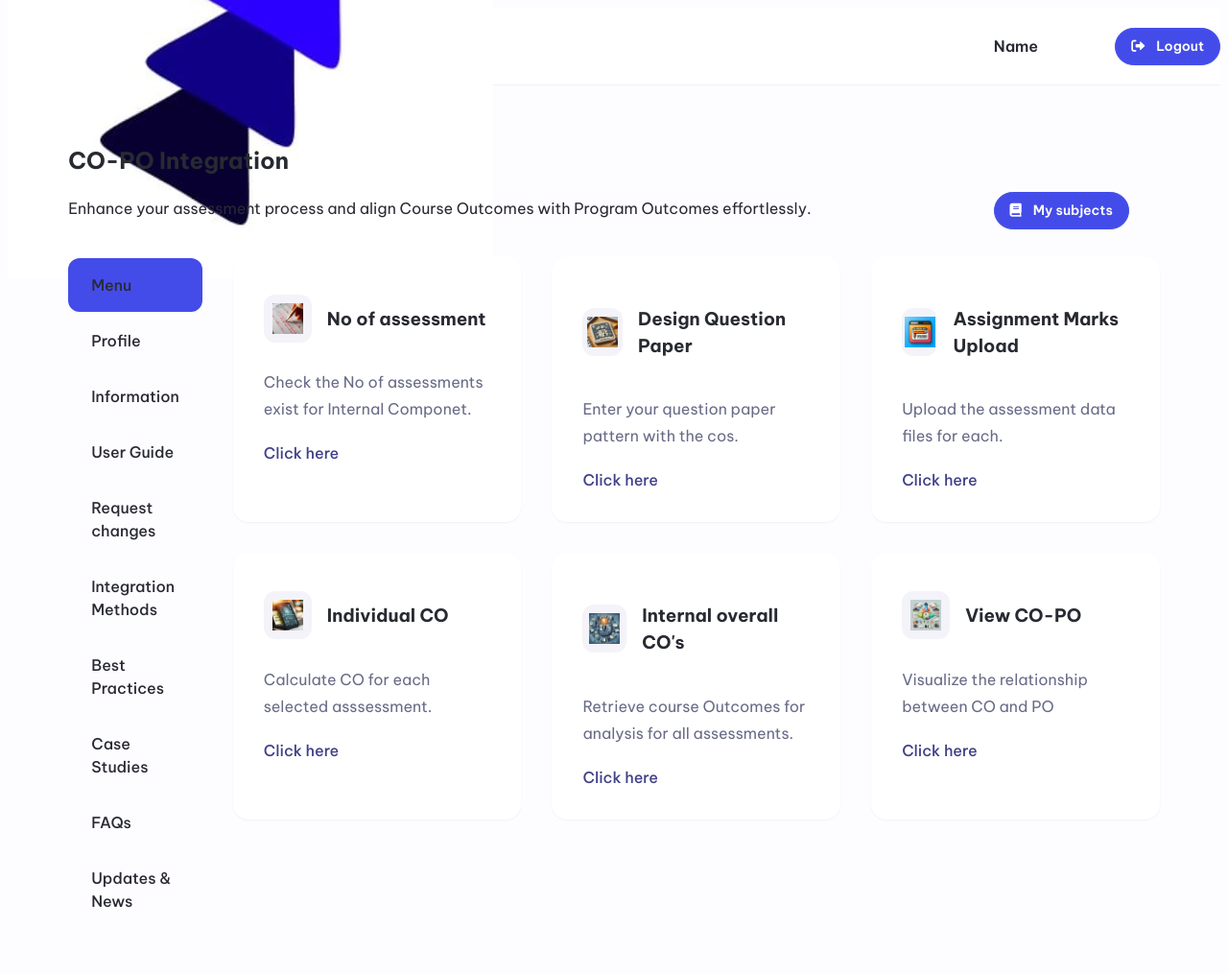
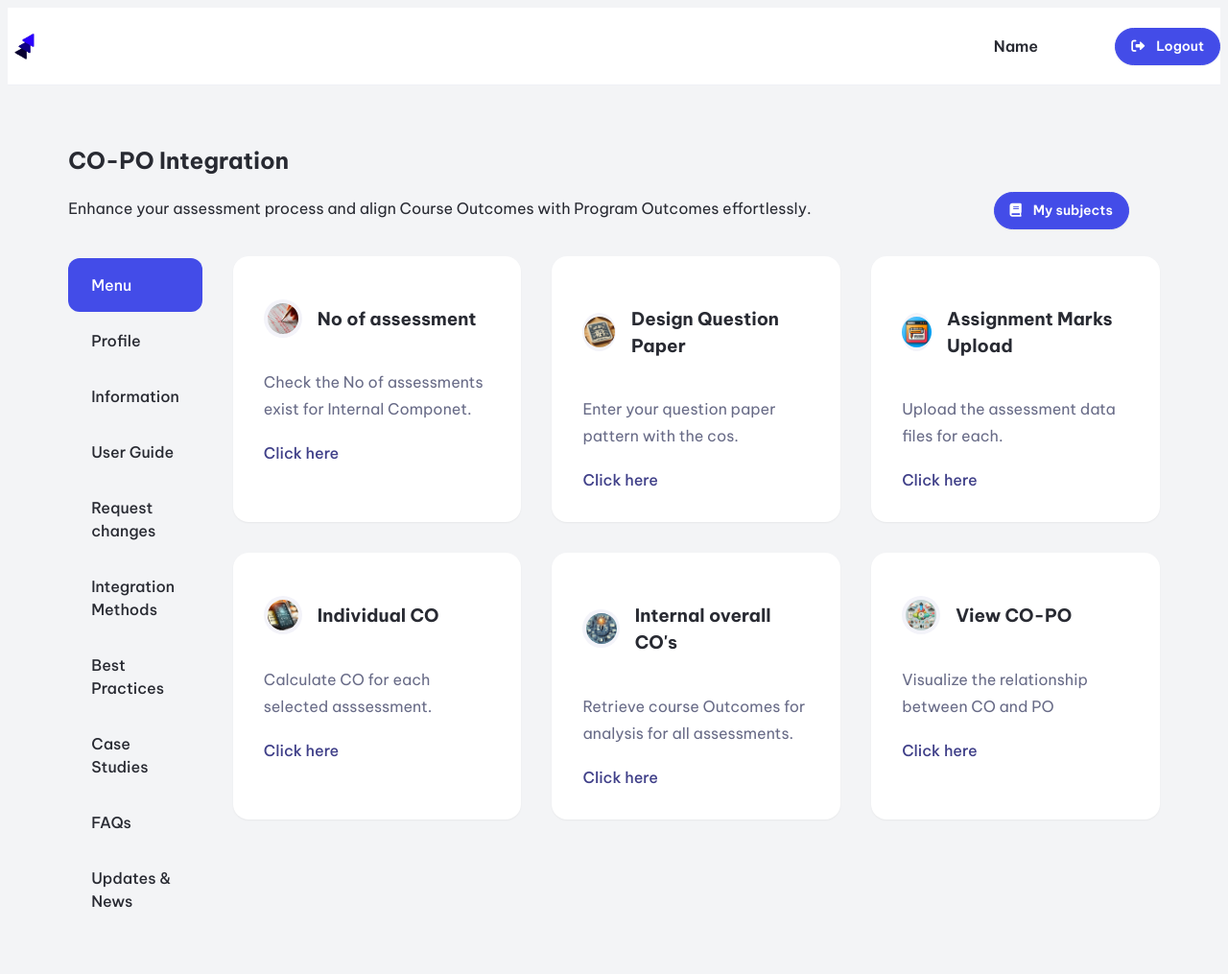
Before and after one commit to sheik-md-ali/co_po_web, a Flask app: page /user/user/dashboard in a window 1280 px wide. Shown: the whole page at 96% size. Run offline with Flask 3, Linux system fonts and the light colour scheme; the visitor is signed in with stand-in values (Sample User, id 1).

Commit message:
Update user_dashboard.css

```diff
--- a/co_po_web/website/static/css/user/user_dashboard.css
+++ b/co_po_web/website/static/css/user/user_dashboard.css
@@ -7,9 +7,10 @@
     --c-accent-primary: #434ce8;
     --c-border-primary: #eff1f6;
     --c-background-primary: #ffffff;
-    --c-background-secondary: #fdfcff;
+    --c-background-secondary: #f3f4f6;
     --c-background-tertiary: #ecf3fe;
     --c-background-quaternary: #e9ecf4;
+    --c-background-card: #ffffff;
 }
 
 body {
@@ -23,6 +24,7 @@ body {
 img {
     display: block;
     max-width: 100%;
+    border-radius: 50%;
 }
 
 :focus {
@@ -53,6 +55,8 @@ img {
 
 .header-logo {
     margin-right: 2.5rem;
+    width: 40px; /* Smaller logo */
+    height: 40px;
 }
 
 .header-navigation {
@@ -111,7 +115,6 @@ img {
     display: flex;
     align-items: center;
     margin-top: -2px;
-
 }
 
 .content-header-actions > * + * {
@@ -196,7 +199,7 @@ img {
 }
 
 .card {
-    background-color: var(--c-background-primary);
+    background-color: var(--c-background-card);
     padding: 2rem;
     border-radius: 1rem;
     box-shadow: 0 1px 2px 0 rgb(0 0 0 / 5%);
@@ -208,15 +211,13 @@ img {
     margin-bottom: 1.25rem;
 }
 
-.card-footer {
-    a {
+.card-footer a {
     text-decoration: none;
     font-weight: 500;
     color: var(--c-text-action);
     &:hover,
     &:focus {
         color: var(--c-accent-primary);
-        }
     }
 }
 
@@ -246,18 +247,18 @@ img {
 
 .vertical-tabs a.active,
 .vertical-tabs a:hover {
-    color: var (--c-background-primary);
+    color: var(--c-background-primary);
     background-color: var(--c-accent-primary);
 }
 
 .card-header span {
-    width: 50px;
-    height: 50px;
+    width: 40px; /* Smaller logo */
+    height: 40px; /* Smaller logo */
     display: flex;
     align-items: center;
     justify-content: center;
     background: #f3f3f9;
-    border-radius: 0.75rem;
+    border-radius: 50%;
 }
 
 .card-header span img {
@@ -329,9 +330,8 @@ img {
         margin-right: 2rem;
         margin-left: auto;
         margin-top: -55px;
-
     }
-    .content{
+    .content {
         margin-top: 20px;
     }
 }
```
Lines whose indentation alone changed are shown as unchanged.
